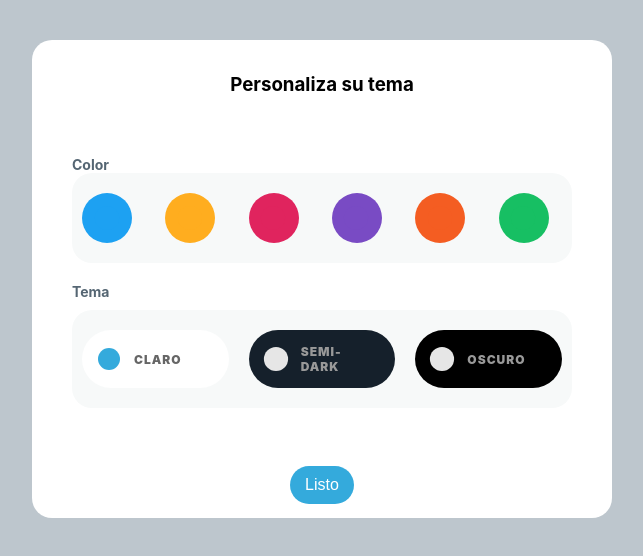
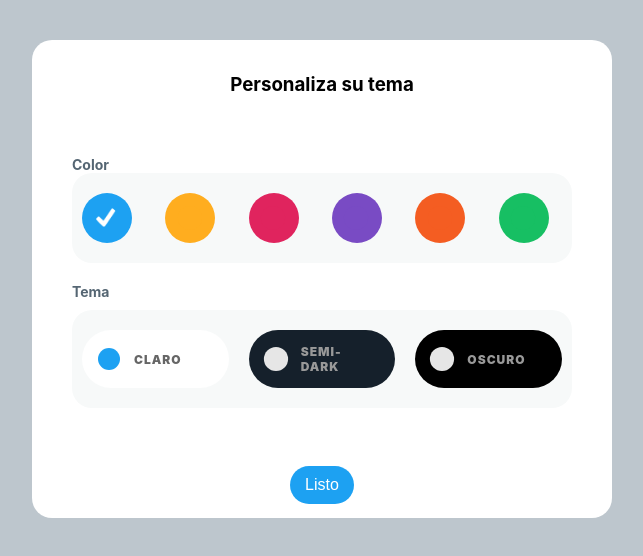
Before and after one commit to Will2020-cpu/websockets-spring, a React (Create React App) app in the folder frontend-final/: page /settings in a window 1280 px wide. Shown: the top 556 px of the page, without its empty margins (352-995 px from the left). Built offline with nearby package versions, Linux system fonts and the light colour scheme; a web font is replaced by a local one.

Commit message:
Asegurado el theming

```diff
--- a/frontend-final/src/components/Chat.jsx
+++ b/frontend-final/src/components/Chat.jsx
@@ -8,6 +8,8 @@ import { useForm } from 'react-hook-form'
 import SockJS from 'sockjs-client'
 import Stomp from 'stompjs'
 import uuid from 'react-uuid'
+import { FontAwesomeIcon } from '@fortawesome/react-fontawesome'
+import { faPalette } from '@fortawesome/free-solid-svg-icons';
 
 
 function useQuery() {
@@ -78,8 +80,8 @@ const Chat = () => {
                             pathname: '/settings',
                             state: { background: location }
                         }}
-
-                    >Probando</Link>
+                        className="modal-link"
+                    ><FontAwesomeIcon icon={faPalette} size="2x"/> </Link>
                 </div>
             </TopBar>
             <MessageListContainer>
@@ -119,7 +121,7 @@ const TopBar = styled.div`
     display:flex;
     align-items:center;
     font-weight: 500;
-    border-bottom:1px solid #eeeef1;
+    border-bottom:1px solid ${props => props.theme.body === '#fff' ? '#eff3f4': '#38444d'};
     position:sticky;
     top:0;
     z-index:0;
@@ -142,7 +144,11 @@ const TopBar = styled.div`
         padding:10px;
         display:flex;
         flex-direction:row-reverse;
+        .modal-link{
+            color:${props => props.theme.main};
+        }
     }
+
 `
 
 const MessageListContainer = styled.div`
@@ -192,17 +198,19 @@ const Compose = styled.form`
     padding:10px;
     display:flex;
     align-items:center;
-    border-top: 1px solid #eeeef1;
+    border-top: 1px solid ${props => props.theme.body === '#fff' ? '#eff3f4': '#38444d'};
     position:fixed;
     width:calc(100% - 20px);
     bottom:0;
     z-index:1;
     background:${props => props.theme.body};
 
+
     input{
         flex:1 1;
         border:none;
         font-size: 14px;
+        color:inherit;
         height:40px;
         background: none;
         width:100%;
--- a/frontend-final/src/components/Modal.jsx
+++ b/frontend-final/src/components/Modal.jsx
@@ -115,10 +115,10 @@ const Modal = () => {
               <div className="box-content-theme">
                 {
                   Object.values(theme).map(item => (
-                    <Themes  themeColor={item.color} onClick={()=>onClickTheme(item.color)} >
+                    <Themes  themeColor={item.color} onClick={()=>onClickTheme(item.color)}  >
                       {
                         themeColor.body === item.color ?
-                        <input type="radio" name="theme" id={item.name}  checked/>
+                        <input type="radio" name="theme" id={item.name}  defaultChecked/>
                         :
                         <input type="radio" name="theme" id={item.name} />
                       }
@@ -233,6 +233,7 @@ const Themes = styled.label`
   transition:.3s;
 
 
+
   input{
     position:absolute;
     left:0;
@@ -266,6 +267,7 @@ const Themes = styled.label`
     transform:scale(0);
   }
 
+
   .text{
     color:hsl(0,0%,60%);
     margin-left:14px;
@@ -280,6 +282,7 @@ const Themes = styled.label`
   input:checked~.text{
     color:hsl(0,0%,40%);
   }
+
 `
 
 const Colors = styled(Themes)`
--- a/frontend-final/src/components/sidebar/Sidebar.jsx
+++ b/frontend-final/src/components/sidebar/Sidebar.jsx
@@ -88,7 +88,7 @@ const Container = styled.div`
 
 const TopBar = styled.div`
     height: 50px;
-    border-bottom:1px solid #eeeef1;
+    border-bottom:1px solid ${props => props.theme.body === '#fff' ? '#eff3f4': '#38444d'};
     display:flex;
     align-items:center;
     justify-content:center;
--- a/frontend-final/src/features/themes/themes.js
+++ b/frontend-final/src/features/themes/themes.js
@@ -3,7 +3,7 @@ import { createSlice } from '@reduxjs/toolkit'
 
 const initialState = {
     theme:{
-        main:'#34aadc',
+        main:'#1DA1F2',
         body:'#fff',
         colorBody:'#000',
         colorBox: '#F7F9F9'
```
